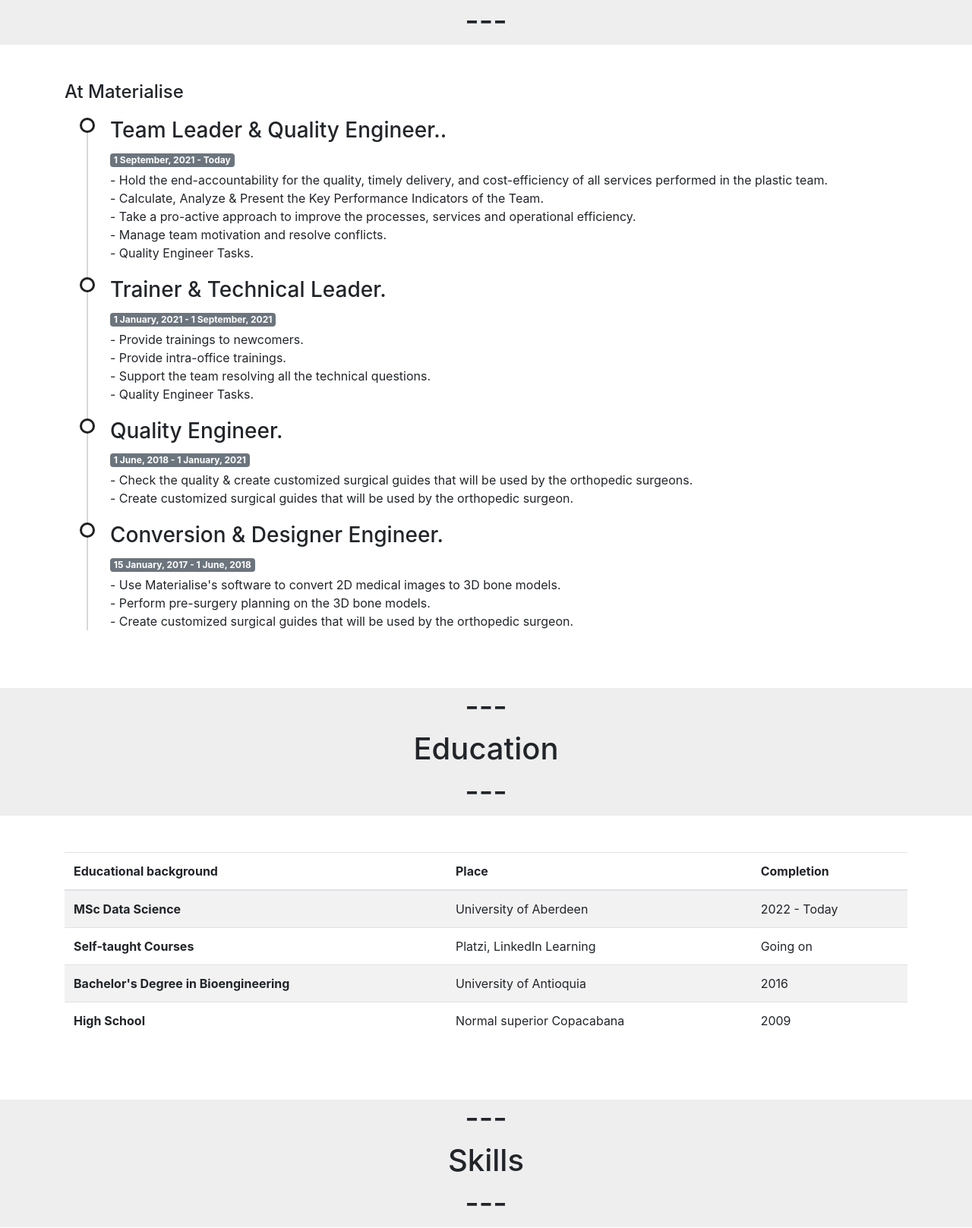
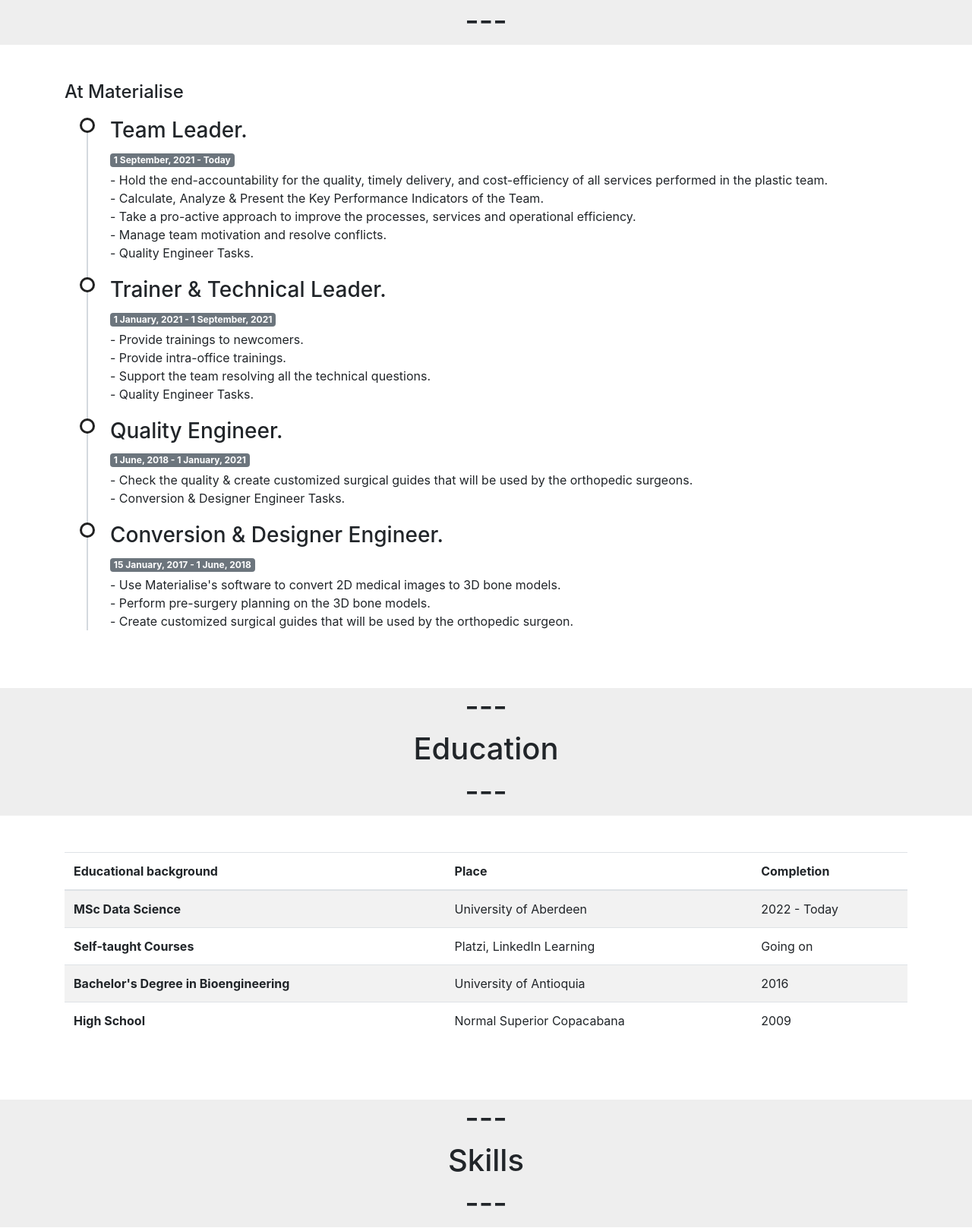
Before and after one commit to Camilo-Quiceno/Camilo-Quiceno.github.io, a plain HTML site: page index.html in a window 1280 px wide. Shown: the part 1743-3360 px from the top of the page at 76% size. Drawn offline with nearby package versions, Linux system fonts and the light colour scheme; files whose address does not match are found by name.

Commit message:
Adding information 2022 update

```diff
--- a/index.html
+++ b/index.html
@@ -119,7 +119,7 @@
           <h4>At Materialise</h4>
           <ul class="timeline">
             <li>
-              <h3>Team Leader & Quality Engineer..</h3>
+              <h3>Team Leader.</h3>
               <span class="badge badge-secondary">1 September, 2021 - Today</span>
               <p class="pt-1">
                 - Hold the end-accountability for the quality, timely delivery, and cost-efficiency of all services performed in the plastic team.<br>
@@ -144,7 +144,7 @@
               <span class="badge badge-secondary">1 June, 2018 - 1 January, 2021</span>
               <p class="pt-1">
                 - Check the quality & create customized surgical guides that will be used by the orthopedic surgeons.<br>
-                - Create customized surgical guides that will be used by the orthopedic surgeon.<br>
+                - Conversion & Designer Engineer Tasks.<br>
               </p>
             </li>
             <li>
@@ -201,7 +201,7 @@
               </tr>
               <tr>
                 <th scope="row">High School</th>
-                <td>Normal superior Copacabana</td>
+                <td>Normal Superior Copacabana</td>
                 <td>2009</td>
               </tr>
             </tbody>
@@ -287,7 +287,7 @@
             <br> <br>The module, I contributed with, was developed to train the surgeons to position screws in the spine.
             As the user positions the screws in the 3d-Printed model, it will be displayed virtually in realtime on the screen of the computer.
             This technology allows the doctors to practice the placement of the implants before going into real life experience with a patient.
-            <br> <br>The project uses these technologies: 3DSlicer, Python, 3D-Priting & Electromagnetic navigation.
+            <br> <br>The project uses these technologies: 3DSlicer, Python, 3D-Priting & Electromagnetic Navigation.
           </p>
         </div>
         <div class="col-md-12 col-lg-6 pt-4 pb-3 align-self-center">
@@ -304,7 +304,7 @@
             <br> <br>CETooklit was created to collect the solution of these issues. The first tap is in charge of controlling the amount
             of time that the engineer must consume on the design. Tabs number 2 to 4 keep all the technical information that the user should
             check during his work and the fifth tab allows tracking all the data related with the performance of the user.
-            <br> <br>The project uses these technologies: Python, Excel integration.
+            <br> <br>The project uses these technologies: Python, PyQT & Excel integration.
           </p>
           <a type="button" href="https://github.com/Camilo-Quiceno/CEToolkit" class="btn btn-outline-dark">Source code</a>
         </div>
@@ -357,7 +357,7 @@
           <h1>Contact me!</h1>
         </div>
         <div class="col-md-6 pt-3">
-          <h4>📍 Bello, Antioquia</h4>
+          <h4>📍 Medellin, Antioquia</h4>
           <h4>📞 Phone: 319 249 4403</h4>
           <h4>📩 Email: camilo.quiceno.q@gmail.com</h4>
         </div>
@@ -381,8 +381,7 @@
       </div>
     </div>
   </footer>
-  <!-- Optional JavaScript -->
-  <!-- jQuery first, then Popper.js, then Bootstrap JS -->
+
   <script src="https://code.jquery.com/jquery-3.5.1.slim.min.js"
     integrity="sha384-DfXdz2htPH0lsSSs5nCTpuj/zy4C+OGpamoFVy38MVBnE+IbbVYUew+OrCXaRkfj"
     crossorigin="anonymous"></script>
```
